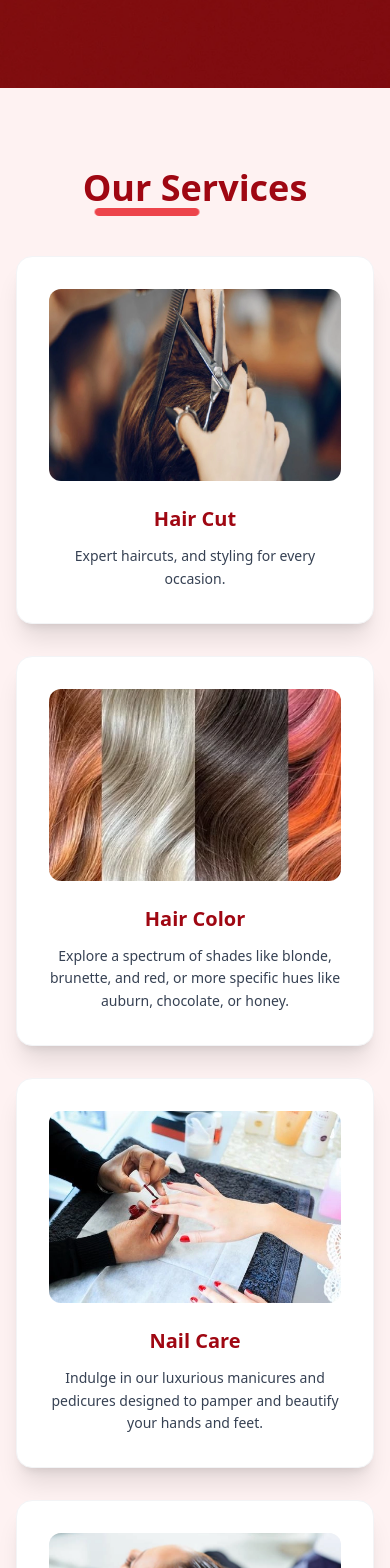
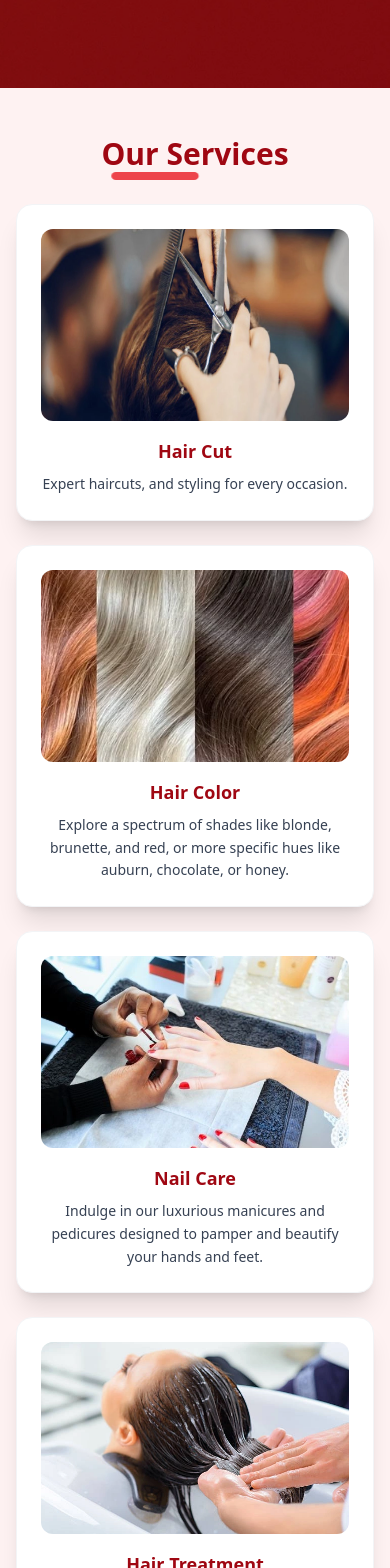
Before and after one commit to ryndngl/Salon_Website, a React (Vite) app: page / in a window 390 px wide. Shown: the part 820-2388 px from the top of the page. Built offline with nearby package versions, Linux system fonts and the light colour scheme.

Commit message:
refactor: migrate Services to use public asset paths with responsive improvements

```diff
--- a/src/components/Services.jsx
+++ b/src/components/Services.jsx
@@ -1,83 +1,66 @@
-
-// --- Local Image Imports ---
-import haircutImage from '/assets/servicesImages/haircut.webp';
-import haircolorImage from '/assets/servicesImages/haircolor.webp';
-import nailcareImage from '/assets/servicesImages/nailcare.webp';
-import hairtreatmentImage from '/assets/servicesImages/hairtreatment.webp';
-import footImage from '/assets/servicesImages/foot.webp';
-import rebondImage from '/assets/servicesImages/rebond.webp';
-
 function Services() {
   const services = [
     {
       title: "Hair Cut",
       description: "Expert haircuts, and styling for every occasion.",
-      image: haircutImage,
+      image: "/assets/servicesImages/haircut.webp",
     },
     {
       title: "Hair Color",
       description: "Explore a spectrum of shades like blonde, brunette, and red, or more specific hues like auburn, chocolate, or honey.",
-      image: haircolorImage,
+      image: "/assets/servicesImages/haircolor.webp",
     },
     {
       title: "Nail Care",
       description: "Indulge in our luxurious manicures and pedicures designed to pamper and beautify your hands and feet.",
-      image: nailcareImage,
+      image: "/assets/servicesImages/nailcare.webp",
     },
     {
       title: "Hair Treatment",
       description: "Specialized treatments to nourish, strengthen, and revitalize your hair, making your big day even more beautiful.",
-      image: hairtreatmentImage,
+      image: "/assets/servicesImages/hairtreatment.webp",
     },
     {
       title: "Rebond & Chemical Forms",
       description: "Achieve smooth, sleek hair with our rebonding services: Rebond with Brazilian, Rebond with Botox, Rebond with Keratin, or Rebond with Cysteine.",
-      image: rebondImage,
+      image: "/assets/servicesImages/rebond.webp",
     },
     {
       title: "Foot Spa",
       description: "Experience ultimate relaxation with our expert foot spa services designed to relieve tension and soothe your body.",
-      image: footImage,
+      image: "/assets/servicesImages/foot.webp",
     },
   ];
 
   return (
-    <section id="services" className="py-20 bg-red-50">
+    <section id="services" className="py-12 sm:py-16 md:py-20 bg-red-50">
       <div className="container mx-auto px-4 text-center max-w-6xl">
-        <h2 className="text-4xl sm:text-5xl font-extrabold text-red-800 mb-12 relative">
+        <h2 className="text-3xl sm:text-4xl md:text-5xl font-extrabold text-red-800 mb-8 sm:mb-10 md:mb-12 relative">
           <span className="relative z-10">Our Services</span>
-          {/* Responsive underline width */}
-          <span className="absolute left-1/2 transform -translate-x-1/2 -bottom-2 w-24 sm:w-32 md:w-40 h-2 bg-red-600 rounded-full animate-pulse-light"></span>
+          <span className="absolute left-1/2 transform -translate-x-1/2 -bottom-2 w-20 sm:w-28 md:w-36 h-2 bg-red-600 rounded-full animate-pulse-light"></span>
         </h2>
 
-        {/* Outer flex container to center the entire grid group */}
         <div className="flex justify-center">
-          {/* Main grid for larger screens (lg: and up) - ALREADY RESPONSIVE! */}
-          <div className="grid grid-cols-1 md:grid-cols-2 lg:grid-cols-3 gap-8">
+          <div className="grid grid-cols-1 sm:grid-cols-2 lg:grid-cols-3 gap-6 md:gap-8">
             {services.map((service, index) => (
               <div
                 key={index}
-                className={`
-                  bg-white rounded-2xl shadow-xl p-8 transform transition duration-500 hover:shadow-2xl hover:-translate-y-3
-                  flex flex-col items-center border border-gray-100 cursor-pointer overflow-hidden
-                `}
+                className="bg-white rounded-2xl shadow-xl p-6 md:p-8 transform transition duration-500 hover:shadow-2xl hover:-translate-y-3 flex flex-col items-center border border-gray-100 cursor-pointer overflow-hidden"
               >
-                {/* Image Container with Responsive Aspect Ratio or Height */}
-                <div className="w-full h-48 sm:h-56 md:h-64 mb-6 overflow-hidden rounded-xl shadow-inner relative group"> {/* Responsive height */}
+                <div className="w-full h-48 sm:h-56 md:h-64 mb-4 md:mb-6 overflow-hidden rounded-xl shadow-inner relative group">
                   <img
                     src={service.image}
                     alt={service.title}
                     className="w-full h-full object-cover object-center transform transition duration-500 group-hover:scale-110"
                     loading="lazy"
                   />
-                  {/* Overlay for title on image hover */}
                   <div className="absolute inset-0 bg-gradient-to-t from-black/40 to-transparent opacity-0 group-hover:opacity-100 transition-opacity duration-300 flex items-end p-4">
-                    <p className="text-base sm:text-lg font-bold text-white">{service.title}</p> {/* Responsive font size */}
+                    <p className="text-base sm:text-lg font-bold text-white">{service.title}</p>
                   </div>
                 </div>
 
-                <h3 className="text-xl sm:text-2xl font-bold text-red-800 mb-3">{service.title}</h3> {/* Responsive font size */}
-                <p className="text-sm sm:text-base leading-relaxed flex-grow text-gray-700">{service.description}</p> {/* Responsive font size */}
+                <h3 className="text-lg sm:text-xl md:text-2xl font-bold text-red-800 mb-2 md:mb-3">{service.title}</h3>
+                <p className="text-sm sm:text-base leading-relaxed flex-grow text-gray-700">{service.description}</p>
               </div>
             ))}
           </div>
```
